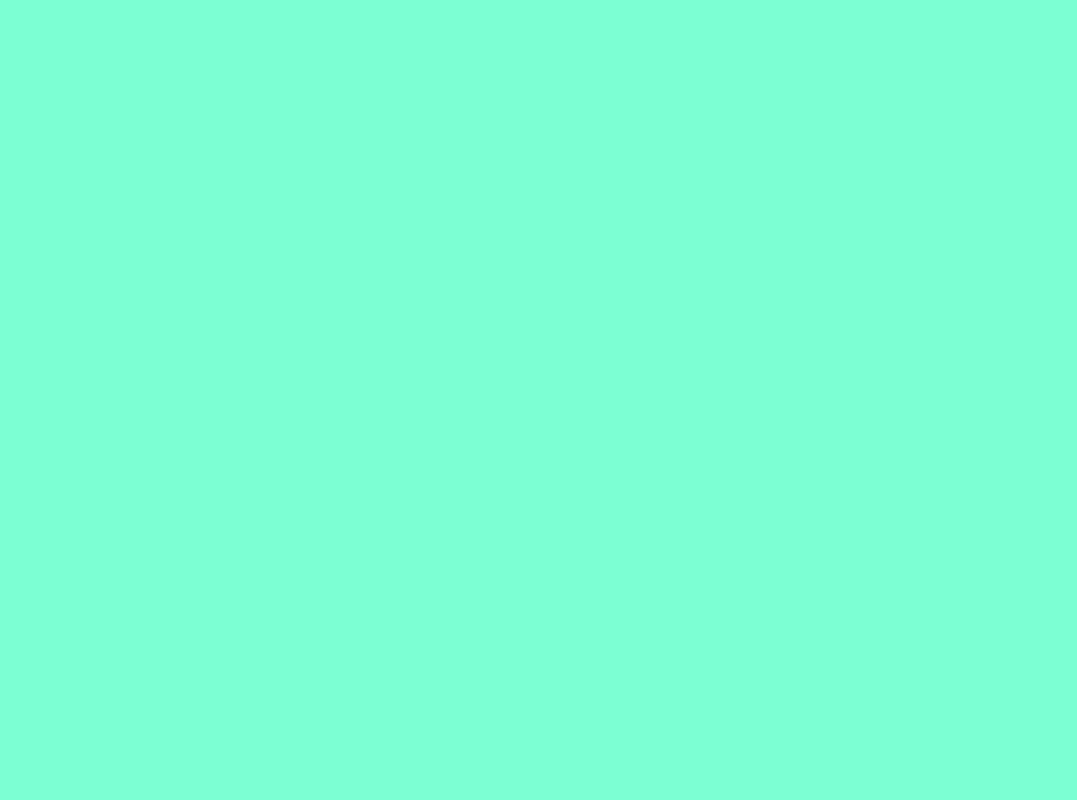
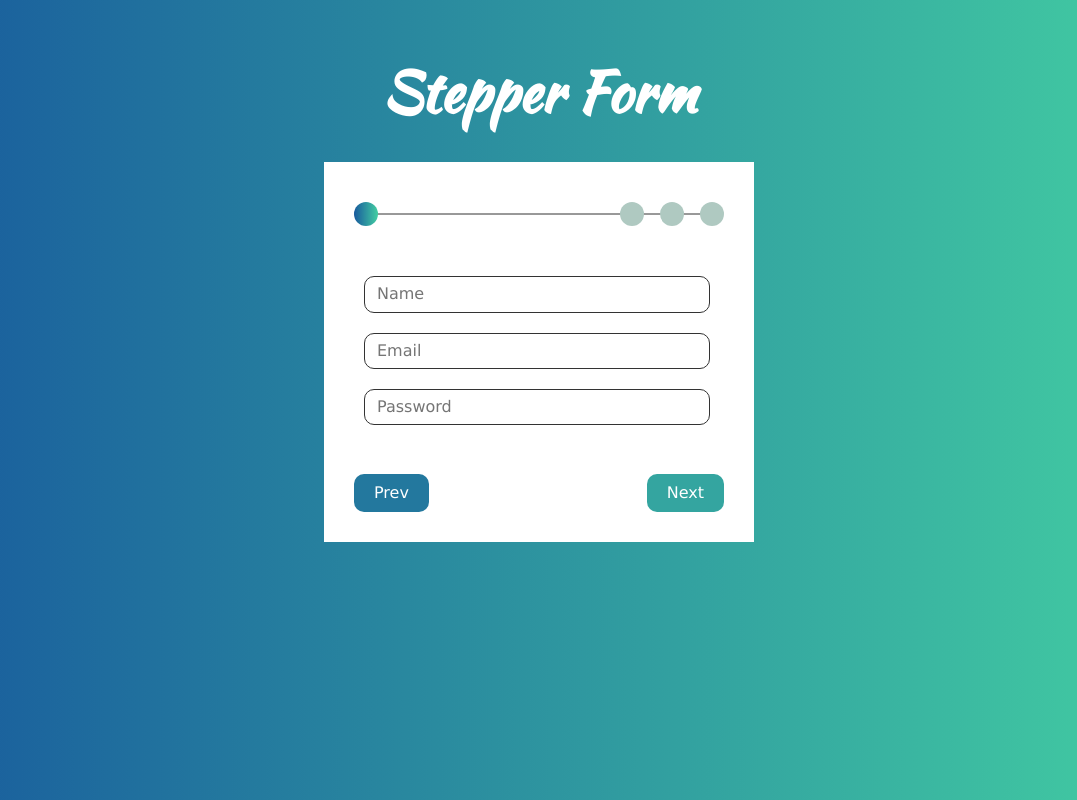
Before and after one commit to ehrrrr/colt-coding-challenge-1, a plain HTML site: page src/index.html in a window 1280 px wide. Shown: the whole page, without its empty margins (101-1178 px from the left). Drawn offline with Linux system fonts and the light colour scheme.

Commit message:
Initial design of the form

```diff
--- a/src/index.html
+++ b/src/index.html
@@ -6,11 +6,32 @@
     <meta http-equiv="X-UA-Compatible" content="ie=edge">
     <title>Stepper Form - Eti</title>
 
+    <!-- FONT -->
+    <!-- <link href="https://fonts.googleapis.com/css?family=Loved+by+the+King&display=swap" rel="stylesheet"> -->
+    <link href="https://fonts.googleapis.com/css?family=Kaushan+Script&display=swap" rel="stylesheet">
+
     <link rel="stylesheet" href="./slyles/normalize.css">
     <link rel="stylesheet" href="./slyles/style.css">
 </head>
 <body>
+    <div id="master-container">
+        <h1>Stepper Form</h1>
+        <div id="form-container">
+            <div id="progress">
+                <svg width="100%" height="40px"><line x1="10" y1="12" x2="100%" y2="12" stroke="#333"/></svg>
+                <span id="circle-1" class="active-circle circle"></span>
+                <span id="circle-2" class="circle"></span>
+                <span id="circle-3" class="circle"></span>
+                <span id="circle-4" class="circle"></span>
+            </div>
+            <input class="border text-field" type="text" placeholder="Name">
+            <input class="border text-field" type="email" placeholder="Email">
+            <input class="border text-field" type="password" placeholder="Password">
 
+            <button id="btn-prev" class="btn border">Prev</button>
+            <button id="btn-next" class="btn border">Next</button>
+        </div>
+    </div>
     <script defer src="./script.js"></script>
 </body>
 </html>
--- a/src/script.js
+++ b/src/script.js
@@ -1,5 +1,5 @@
-if (window.addEventListener) {
-	window.addEventListener('load', () => alert('Hello'), false); //W3C
-} else {
-	window.attachEvent('onload', () => alert('Hello')); //IE
-}
+// if (window.addEventListener) {
+// 	window.addEventListener('load', () => alert('Hello'), false); //W3C
+// } else {
+// 	window.attachEvent('onload', () => alert('Hello')); //IE
+// }
--- a/src/slyles/style.css
+++ b/src/slyles/style.css
@@ -1,3 +1,92 @@
 body {
-	background-color: aquamarine;
+	background: #43cea2;
+	font-family: Verdana, Geneva, Tahoma, sans-serif;
 }
+h1 {
+	font-family: 'Kaushan Script', serif;
+	text-align: center;
+	color: white;
+	margin-top: 60px;
+	font-size: 3.5em;
+}
+#master-container {
+	background: #43cea2; /* fallback for old browsers */
+	background: -webkit-linear-gradient(to right, #185a9d, #43cea2); /* Chrome 10-25, Safari 5.1-6 */
+	background: linear-gradient(
+		to right,
+		#185a9d,
+		#43cea2
+	); /* W3C, IE 10+/ Edge, Firefox 16+, Chrome 26+, Opera 12+, Safari 7+ */
+	width: 100vw;
+	height: 100vh;
+	position: fixed;
+}
+#form-container {
+	position: relative;
+	margin: 30px auto;
+	padding: 40px;
+	height: 300px;
+	width: 350px;
+	background-color: white;
+	display: block;
+}
+#progress {
+	margin-bottom: 20px;
+}
+.border {
+	border-radius: 10px;
+	border: none;
+	outline: none;
+}
+.text-field {
+	border: 1px solid #333;
+	width: 320px;
+	margin: 10px auto;
+	padding: 8px 12px;
+}
+.btn {
+	position: absolute;
+	bottom: 30px;
+	padding: 10px 20px;
+	cursor: pointer;
+}
+#btn-next {
+	right: 30px;
+	background-color: #34a5a0;
+	color: white;
+}
+#btn-prev {
+	left: 30px;
+	background-color: #23789e;
+	color: white;
+}
+.circle {
+	height: 24px;
+	width: 24px;
+	background-color: #afc9c1;
+	border-radius: 50%;
+	display: inline-block;
+	position: absolute;
+}
+.active-circle {
+	background: #185a9d;
+	/* fallback for old browsers */
+	background: -webkit-linear-gradient(to right, #185a9d, #43cea2); /* Chrome 10-25, Safari 5.1-6 */
+	background: linear-gradient(
+		to right,
+		#185a9d,
+		#43cea2
+	); /* W3C, IE 10+/ Edge, Firefox 16+, Chrome 26+, Opera 12+, Safari 7+ */
+}
+#circle-1 {
+	left: 30px;
+}
+#circle-2 {
+	right: 110px;
+}
+#circle-3 {
+	right: 70px;
+}
+#circle-4 {
+	right: 30px;
+}
```
